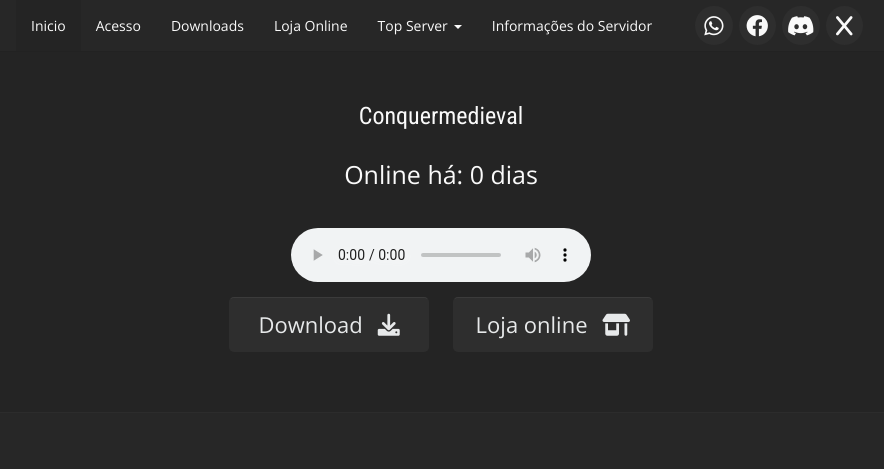
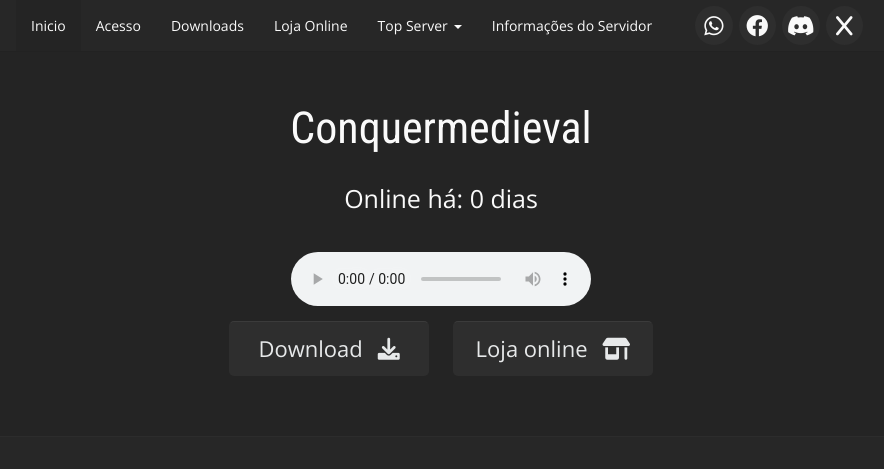
Before and after one commit to conquermedieval/conquermedieval.github.io, a Jekyll site: the page built from index.html, in a window 1280 px wide. Shown: the top 469 px of the page, without its empty margins (199-1083 px from the left). Built offline with Jekyll 4.4.1, drawn with Linux system fonts in a browser that asks for light colours; grey boxes are pictures that could not be loaded.

Commit message:
Update index.html

```diff
--- a/index.html
+++ b/index.html
@@ -4,7 +4,7 @@ layout: default
 
 <div class="jumbotron jumbotron-main">
     <div class="container">
-<h1 style="font-size: 24px;">{{ site.name }}</h1>
+<h1 style="font-size: 44px;">{{ site.name }}</h1>
 <p id="counter"></p>
          <script src="/js/script.js"></script>
                         <!-- BEGINS: AUTO-GENERATED MUSES RADIO PLAYER CODE -->
```
